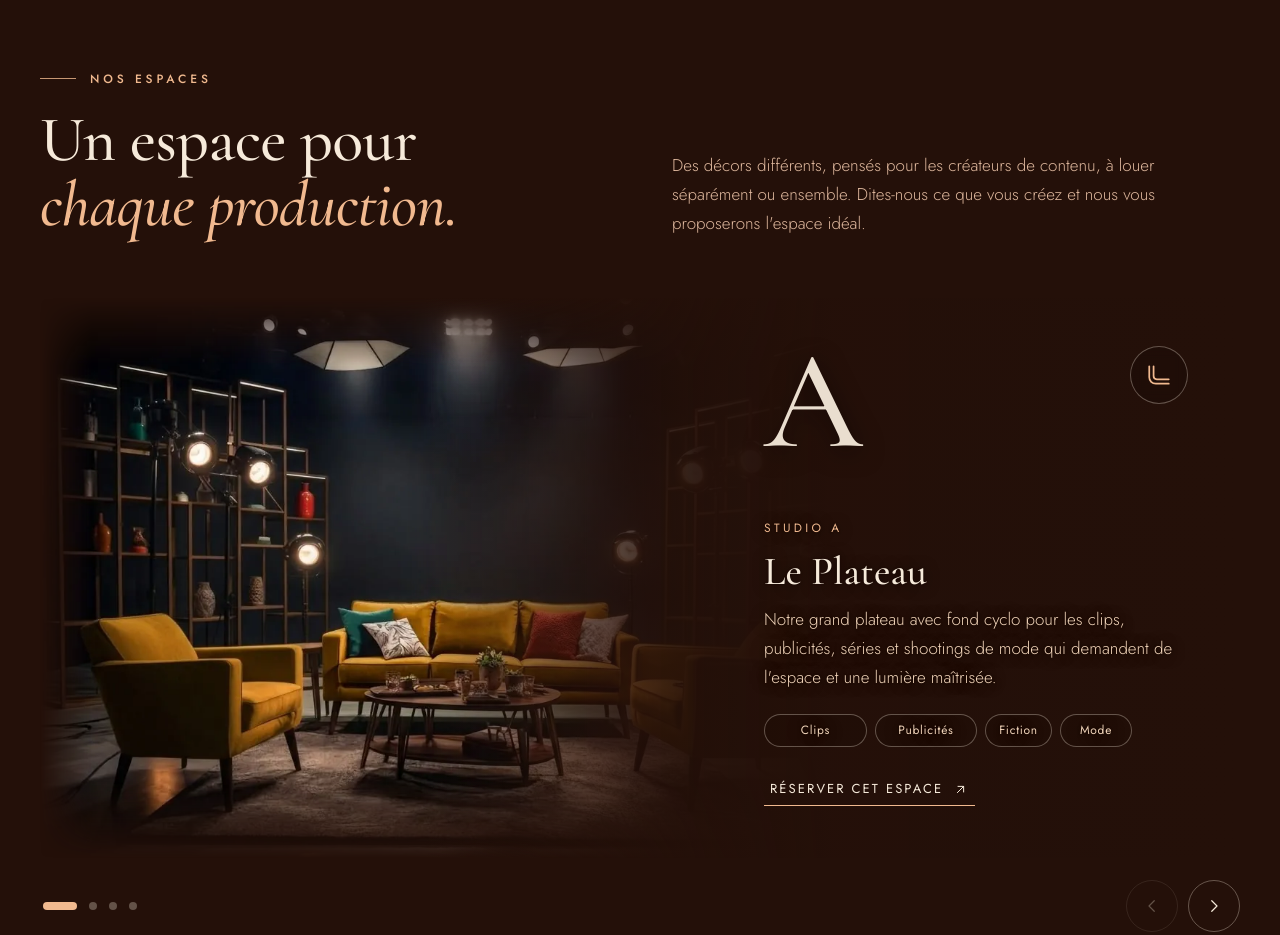
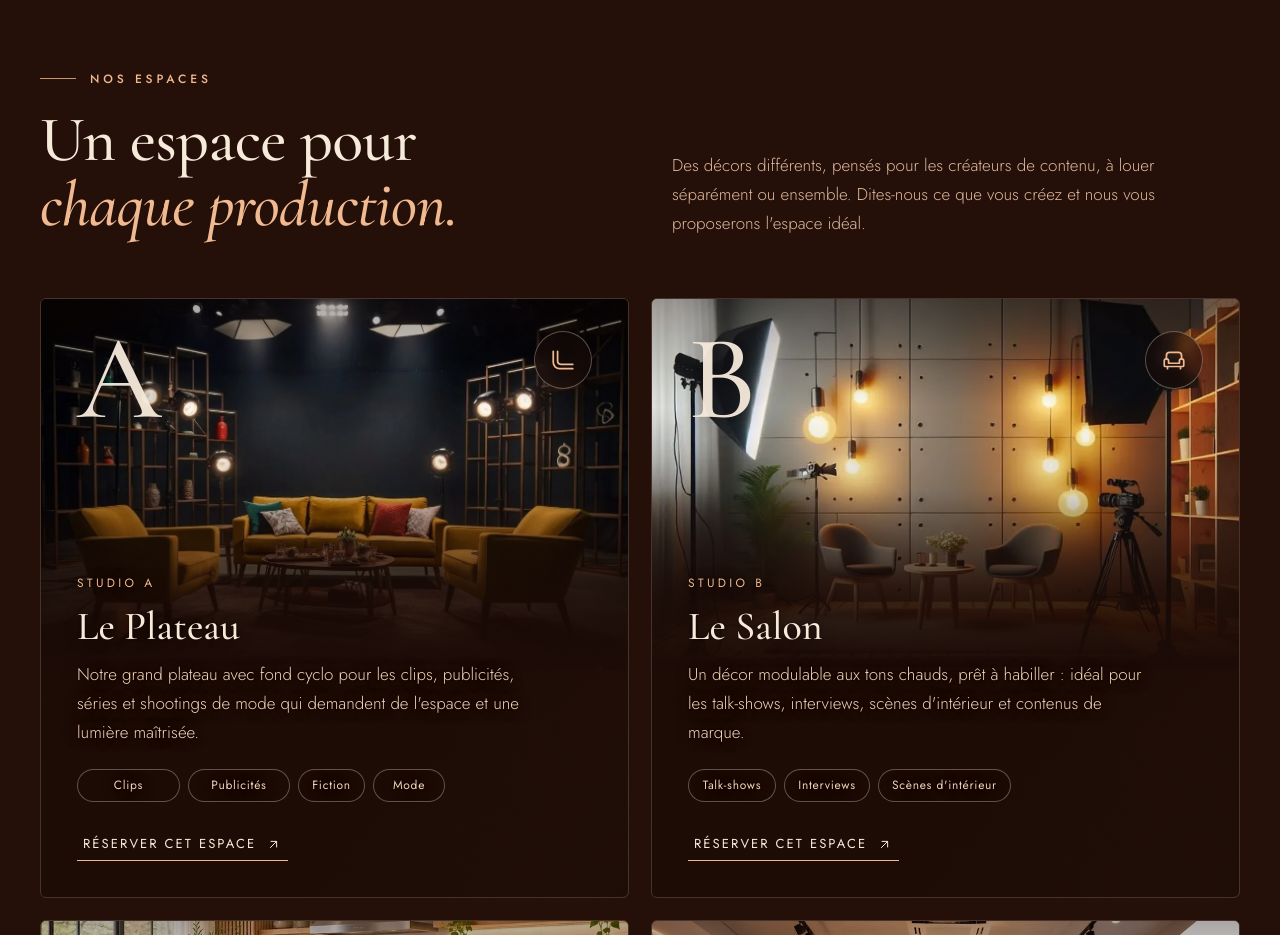
Before and after one commit to lunasmedia/bpstudios, a plain HTML site: page index.html in a window 1280 px wide. Shown: the part 951-1886 px from the top of the page. Drawn offline with nearby package versions, Linux system fonts and the light colour scheme.

Commit message:
Change layout condition from 'grid' to 'carousel'

```diff
--- a/index.html
+++ b/index.html
@@ -2451,7 +2451,7 @@
     // preview the other one with ?spaces=carousel or ?spaces=grid.
     const SPACES_LAYOUT = new URLSearchParams(location.search).get("spaces") || "grid";
     (function () {
-      if (SPACES_LAYOUT !== "grid") return;
+      if (SPACES_LAYOUT !== "carousel") return;
       const section = document.getElementById("spaces");
       const track = document.getElementById("spaceGrid");
       const cards = [...track.querySelectorAll(".space-card")].filter(c => !c.hidden);
```
